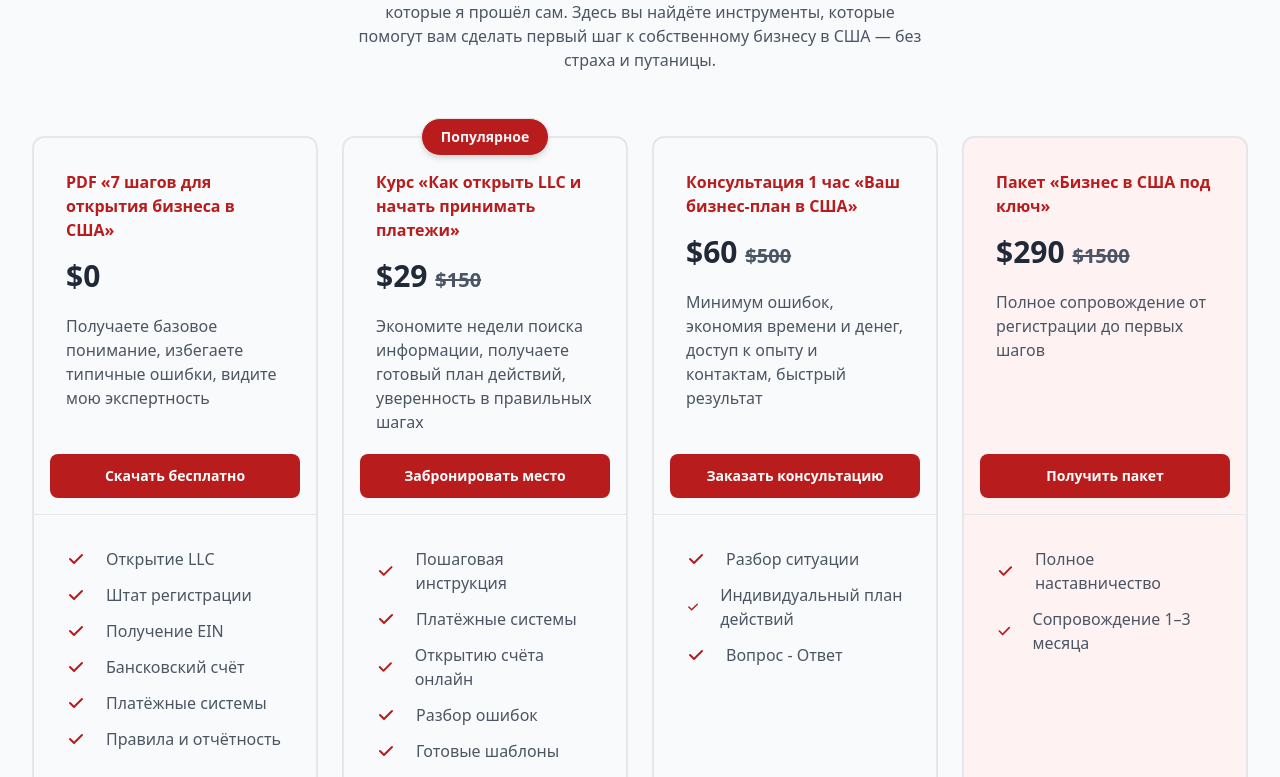
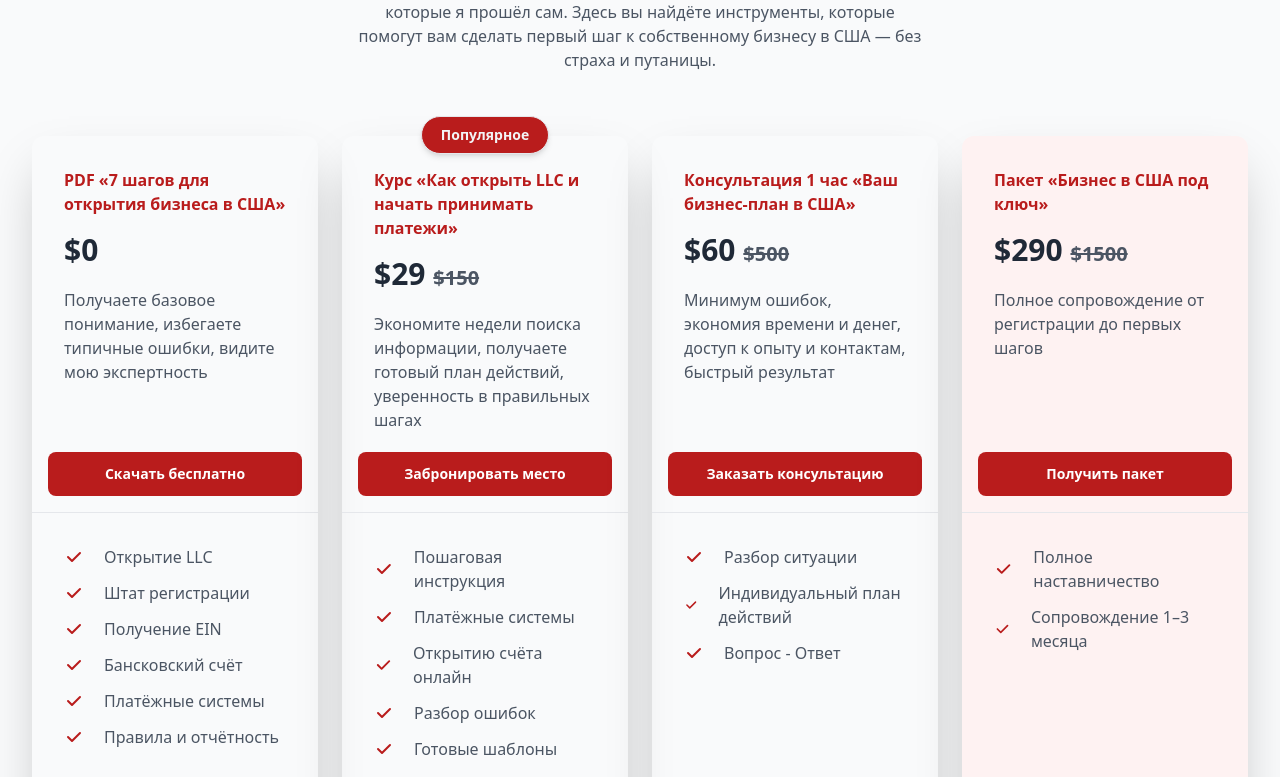
Before and after one commit to elmar8287/appliance, a React (Vite) app: page / in a window 1280 px wide. Shown: the part 3442-4219 px from the top of the page. Built offline with nearby package versions, Linux system fonts and the light colour scheme.

Commit message:
Styled the products

```diff
--- a/src/App.jsx
+++ b/src/App.jsx
@@ -313,7 +313,7 @@ const plans = [
                 <div className='mt-16 justify-center gap-6 sm:grid sm:grid-cols-2 sm:space-y-0 lg:grid-cols-4'>
                     {
                         plans.map((item, idx) => (
-                            <div key={idx} className={`relative flex-1 flex items-stretch flex-col rounded-xl border-2 mt-6 sm:mt-0 ${item.isMostPop ? "mt-10" : ""} ${item.need ? "bg-red-50" : ""}`}>
+                            <div key={idx} className={`relative flex-1 flex items-stretch flex-col rounded-xl shadow-2xl mt-6 sm:mt-0 ${item.isMostPop ? "mt-10" : ""} ${item.need ? "bg-red-50" : ""}`}>
                                 {
                                     item.isMostPop ? (
                                         <span class="w-32 absolute -top-5 left-0 right-0 mx-auto px-3 py-2 rounded-full border shadow-md bg-red-700 text-center text-gray-100 text-sm font-semibold">Популярное</span>
```
